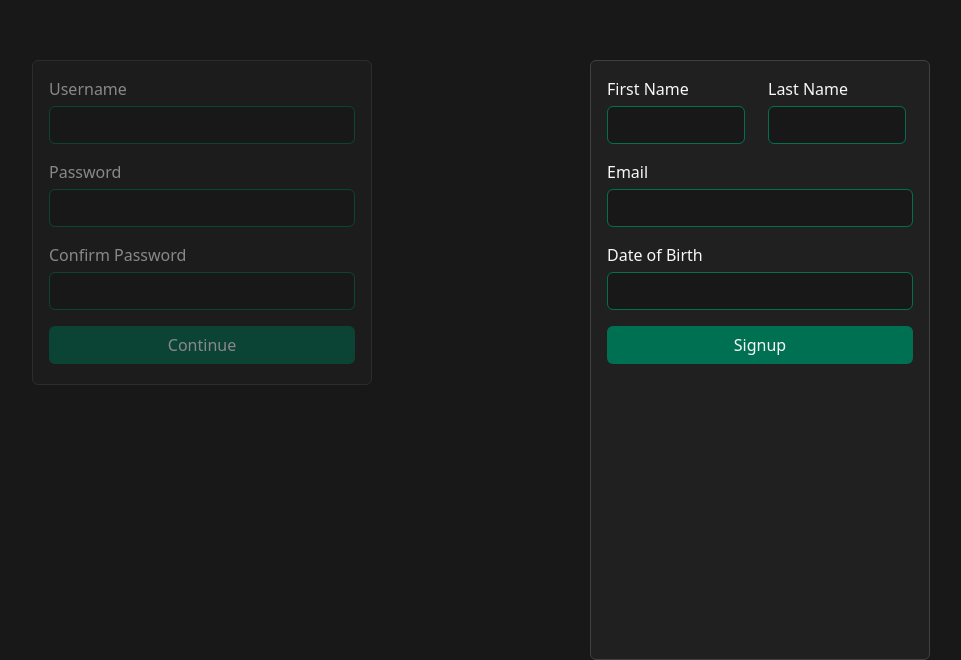
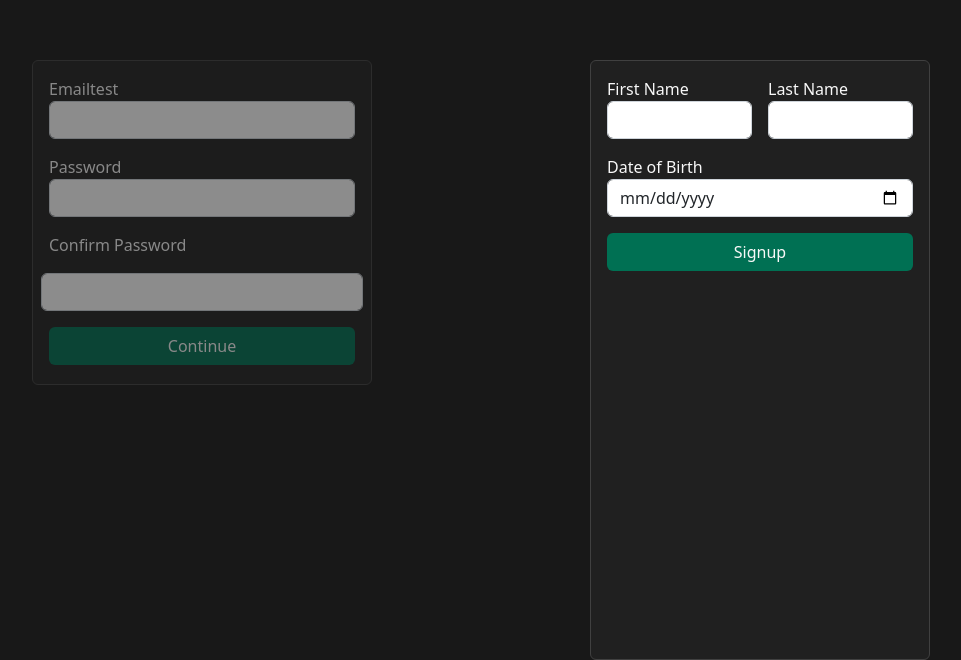
Before and after one commit to Reown/shift-management, a React (Vite) app in the folder client-react/: page /signup/details in a window 1280 px wide. Shown: the part 140-800 px from the top of the page, without its empty margins (159-1120 px from the left). Built offline with nearby package versions, Linux system fonts and the light colour scheme.

Commit message:
component

```diff
--- /dev/null
+++ b/client-react/src/components/LabeledTextField.tsx
@@ -0,0 +1,27 @@
+import { ReactNode } from "react";
+
+interface LabeledTextFieldProps {
+  children: string[];
+  onChange: (value: string) => void;
+}
+
+export const LabeledTextField = ({
+  children,
+  onChange,
+}: LabeledTextFieldProps) => {
+  const handleChange = (e: { target: { value: string } }) => {
+    onChange(e.target.value);
+  };
+  const label = children[0];
+  const type = children[1];
+  return (
+    <div className="labeledtextfield">
+      <label>{label}</label>
+      <input
+        type={type}
+        className="form-control textfield"
+        onChange={handleChange}
+      ></input>
+    </div>
+  );
+};
--- a/client-react/src/pages/SignupAcc.tsx
+++ b/client-react/src/pages/SignupAcc.tsx
@@ -1,12 +1,13 @@
 import { createContext, useEffect, useState } from "react";
 import { Outlet, useNavigate } from "react-router-dom";
+import { LabeledTextField } from "../components/LabeledTextField";
 
-interface SignUpAccContextType {
+interface SignUpAccContext {
   isDisabled: boolean;
   setIsDisabled: (disabled: boolean) => void;
 }
 
-export const ParentContext = createContext<SignUpAccContextType>({
+export const ParentContext = createContext<SignUpAccContext>({
   isDisabled: false,
   setIsDisabled: () => {},
 });
@@ -37,33 +38,29 @@ const SignUpAcc = () => {
         >
           <div className="card-body">
             <form className="row g-3 formbody">
-              <label>Username</label>
-              <input
-                type="text"
-                className="form-control textarea"
-                id="username"
-                onChange={(e) => setUsername(e.target.value)}
-              />
-              <label>Password</label>
-              <input
-                type="password"
-                className="form-control textarea"
-                id="password"
-                onChange={(e) => setPassword(e.target.value)}
-              />
+              <LabeledTextField
+                children={["Emailtest", "text"]}
+                onChange={(e) => setUsername(e)}
+              ></LabeledTextField>
+              <LabeledTextField
+                children={["Password", "password"]}
+                onChange={(e) => {
+                  setPassword(e);
+                }}
+              ></LabeledTextField>
               <label>Confirm Password</label>
               <input
                 type="password"
-                className="form-control textarea"
+                className="form-control textfield"
                 id="cfmpassword"
                 onChange={(e) => setCfmPassword(e.target.value)}
               />
               <button
                 type="button"
+                className="btn"
                 onClick={() => {
                   clickContinue([username]);
                 }}
-                className="btn"
               >
                 Continue
               </button>
--- a/client-react/src/pages/SignupDet.tsx
+++ b/client-react/src/pages/SignupDet.tsx
@@ -1,49 +1,57 @@
 import { useContext, useEffect, useState } from "react";
 import { ParentContext } from "./SignUpAcc";
+import { LabeledTextField } from "../components/LabeledTextField";
 
 const SignUpDet = () => {
-  const { setIsDisabled } = useContext(ParentContext);
   useEffect(() => {
     setIsDisabled(true);
     return () => {
       setIsDisabled(false);
     };
   });
-  const [email, setEmail] = useState<string>("");
+
+  const { setIsDisabled } = useContext(ParentContext);
+  const [firstName, setFirstName] = useState<string>("");
+  const [lastName, setLastName] = useState<string>("");
+  const [birthdate, setBirthdate] = useState<string>("");
+
+  const clickSignup = (item: string[]) => {
+    console.log([firstName, lastName, birthdate]);
+  };
 
   return (
     <div className="card loginblock mx-auto item2">
       <div className="card-body">
         <form className="row g-3 formbody">
           <div className="col-md-6">
-            <label>First Name</label>
-            <input
-              type="text"
-              className="form-control textarea"
-              id="username"
-            />
+            <LabeledTextField
+              children={["First Name", "text"]}
+              onChange={(e) => {
+                setFirstName(e);
+              }}
+            ></LabeledTextField>
           </div>
           <div className="col-md-6">
-            <label>Last Name</label>
-            <input
-              type="password"
-              className="form-control textarea"
-              id="password"
-            />
+            <LabeledTextField
+              children={["Last Name", "text"]}
+              onChange={(e) => {
+                setLastName(e);
+              }}
+            ></LabeledTextField>
           </div>
-          <label>Email</label>
-          <input
-            type="password"
-            className="form-control textarea"
-            id="password"
-          />
-          <label>Date of Birth</label>
-          <input
-            type="password"
-            className="form-control textarea"
-            id="password"
-          />
-          <button type="button" className="btn">
+          <LabeledTextField
+            children={["Date of Birth", "date"]}
+            onChange={(e) => {
+              setBirthdate(e);
+            }}
+          ></LabeledTextField>
+          <button
+            type="button"
+            className="btn"
+            onClick={() => {
+              clickSignup([]);
+            }}
+          >
             Signup
           </button>
         </form>
@@ -55,3 +63,6 @@ const SignUpDet = () => {
 export default SignUpDet;
 
 // role, occupation
+//create label+textbox component
+//const displayChild = children[1]
+//<ParentComponent children={['child1', "child2"]};
```
